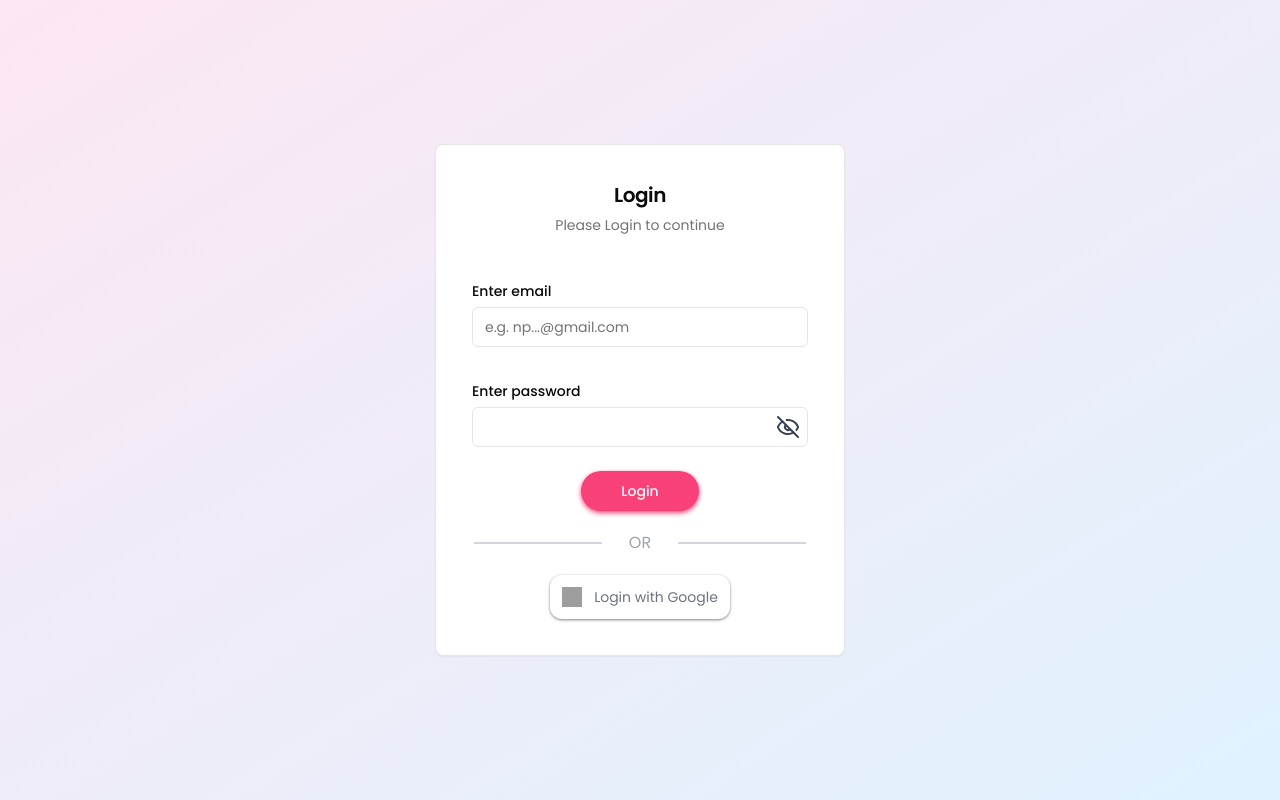
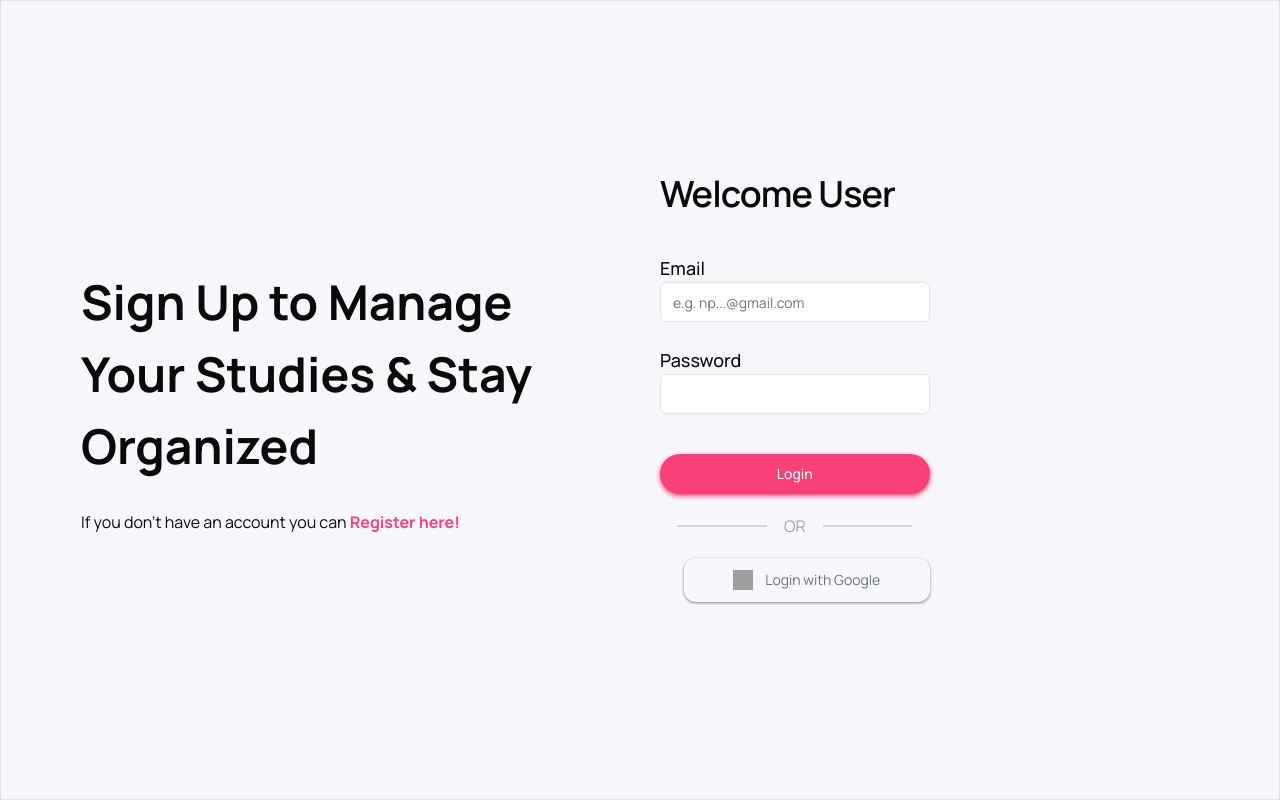
Before and after one commit to adgator101/routine-v2-react, a React (Vite) app: page /login in a window 1280 px wide. Built offline with nearby package versions, Linux system fonts and the light colour scheme; grey boxes are pictures that could not be loaded.

Commit message:
feat: update login page

```diff
--- a/src/pages/Login.jsx
+++ b/src/pages/Login.jsx
@@ -1,81 +1,67 @@
-import React, { useState } from "react";
+import React from "react";
 import {
   Card,
   CardContent,
-  CardDescription,
   CardFooter,
   CardHeader,
   CardTitle,
 } from "@/components/ui/card";
 
-import { Button } from "@/components/ui/button";
-import { Input } from "@/components/ui/input";
-import { Label } from "@/components/ui/label";
-import { Eye, EyeOff } from "lucide-react";
+import { Button } from "../components/ui/button";
+import { Input } from "../components/ui/input";
+import { Label } from "../components/ui/label";
 
 const Login = () => {
-  const [isVisible, setIsVisible] = useState(false);
   return (
     <div>
-      <div className="flex min-h-screen items-center justify-center bg-gradient-to-br from-pink-100 to-sky-100 font-poppins">
-        <Card className="m-3 flex flex-col items-center p-3 text-center">
-          <CardHeader>
-            <CardTitle className="text-xl">Login</CardTitle>
-            <CardDescription>Please Login to continue</CardDescription>
+        <Card className="grid lg:grid-cols-2 gap-10 p-3 lg:p-20 items-center min-h-screen rounded-none bg-[#F8F7FC] font-manrope">
+          <div className="space-y-7 hidden lg:block">
+            <h1 className="font-bold text-[3rem]">Sign Up to Manage Your Studies & Stay Organized</h1>
+            <p>If you don't have an account you can <span className="text-[#f84178] font-bold cursor-pointer">Register here!</span></p>
+          </div>
+          <div className="flex flex-col gap-10">
+            <CardHeader className="p-0">
+              <CardTitle className="text-3xl lg:text-4xl">Welcome User</CardTitle>
             </CardHeader>
-          <CardContent className="mt-5 space-y-1 text-left sm:w-96">
-            <Label htmlFor="email" className="">
-              Enter email
+            <CardContent className="text-left w-full xl:w-1/2 p-0">
+              <Label htmlFor="email" className="text-lg">
+                Email
               </Label>
-            <Input
-              type="email"
-              placeholder="e.g. np...@gmail.com"
-              className="focus-visible:ring-0"
-            />
-            <div className="h-7"></div>
-            <Label htmlFor="password" className="">
-              Enter password
+              <Input type="email" placeholder="e.g. np...@gmail.com" />
+              <div className="p-3"></div>
+              <Label htmlFor="password" className="text-lg">
+                Password
               </Label>
-            <div className="relative">
-              <Input
-                type={!isVisible && "password"}
-                placeholder=""
-                className="pr-10 focus-visible:ring-0"
-              />
-              <button
-                onClick={() => setIsVisible(!isVisible)}
-                className="absolute right-2 top-2 text-gray-700"
-              >
-                {!isVisible ? <EyeOff /> : <Eye />}
-              </button>
-            </div>
+              <Input type="password" placeholder="" />
             </CardContent>
+            <div>
             <Button
               onClick={() => setIsLogin(true)}
-            className="rounded-full bg-[#f84178] px-10 py-5 shadow-[0_2px_5px_#f84178] transition hover:bg-[#f84178] active:scale-90"
+              className="px-10 py-5 bg-[#f84178] hover:bg-[#f84178] shadow-[0_2px_5px_#f84178] active:scale-90 rounded-full transition w-full xl:w-1/2"
             >
               Login
             </Button>
-          <div className="my-5 flex w-full items-center justify-evenly text-gray-400">
-            <div className="h-0.5 w-1/3 flex-shrink-0 bg-gray-300"></div>
+            <div className="flex items-center justify-evenly text-gray-400 w-full my-5 xl:w-1/2">
+              <div className="flex-shrink-0 h-0.5 w-1/3 bg-gray-300"></div>
               <p>OR</p>
-            <div className="h-0.5 w-1/3 flex-shrink-0 bg-gray-300"></div>
+              <div className="flex-shrink-0 h-0.5 w-1/3 bg-gray-300"></div>
             </div>
             <CardFooter>
               <a
                 href=""
-              className="flex items-center gap-3 rounded-xl p-3 shadow-[0_1px_3px_gray] transition active:scale-90"
+                className="p-3 shadow-[0_1px_3px_gray] rounded-xl active:scale-90 transition flex items-center gap-3 xl:w-1/2 w-full justify-center"
               >
                 <img
-                className="h-5 w-5"
+                  className="w-5 h-5"
                   src="https://cdn.iconscout.com/icon/free/png-512/free-google-logo-icon-download-in-svg-png-gif-file-formats--youtube-pack-logos-icons-1721659.png?f=webp&w=256"
                   alt="google"
                 />
-              <p className="text-sm text-gray-500">Login with Google</p>
+                <p className="text-gray-500 text-sm">Login with Google</p>
               </a>
             </CardFooter>
+            </div>
+          </div>
         </Card>
-      </div>
     </div>
   );
 };
```
Lines whose indentation alone changed are shown as unchanged.
